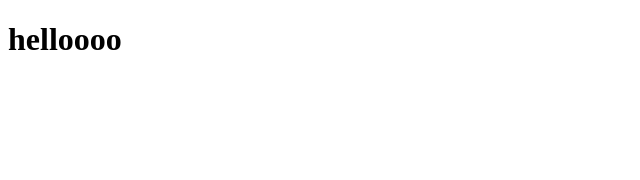
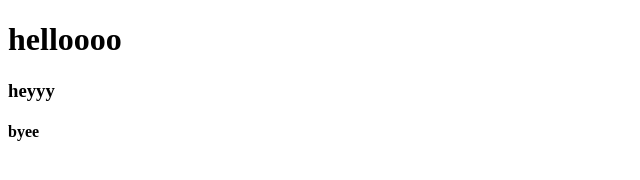
Before and after one commit to Tayyabah659/trial-, a plain HTML site: page index.html in a window 1280 px wide. Shown: the whole page, without its empty margins (0-640 px from the left). Drawn offline with Linux system fonts and the light colour scheme.

Commit message:
new update

```diff
--- a/index.html
+++ b/index.html
@@ -9,5 +9,11 @@
     <h1>helloooo
 
     </h1>
+    <h3>heyyy
+
+    </h3>
+    <h4>byee
+
+    </h4>
 </body>
 </html>
```
